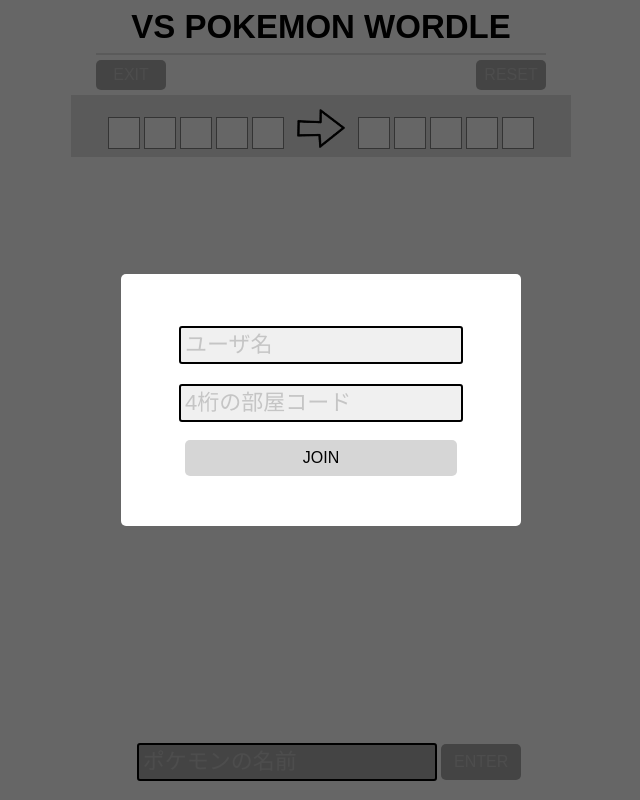
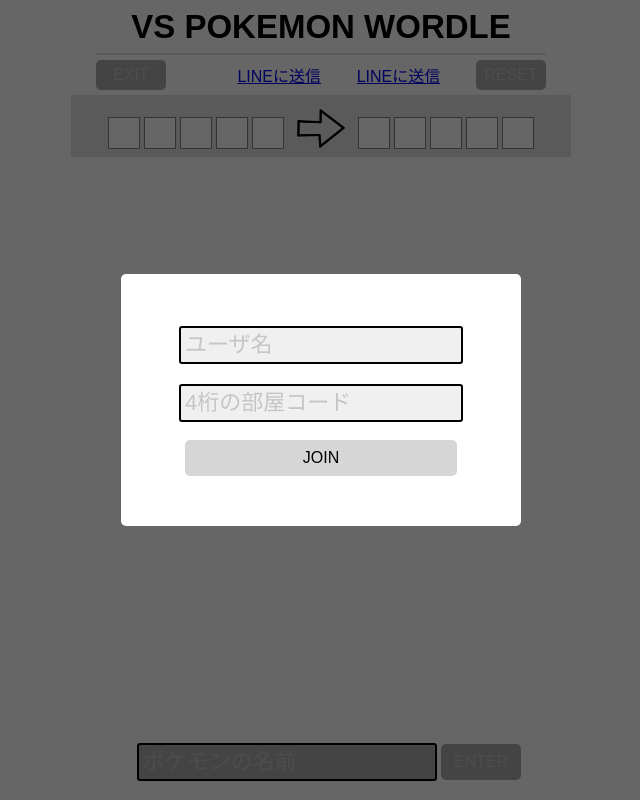
Before and after one commit to Yotty0404/VS_Pokemon_Wordle, a Flask app: page / in a window 1280 px wide. Shown: the whole page, without its empty margins (319-959 px from the left). Run offline with Flask 2, Linux system fonts and the light colour scheme; some libraries are stand-ins or nearby versions.

Commit message:
line共有機能確認

```diff
--- a/templates/home.html
+++ b/templates/home.html
@@ -44,6 +44,10 @@
             <!--</div>-->
             <input id="btn_exit" type="button" value="EXIT" class="btn" disabled="disabled">
             <p id="room_info" class="info"></p>
+            <div class="line-it-button" data-lang="ja" data-type="share-b" data-env="REAL" data-url="http://www.a-one-net.com/" data-color="default" data-size="small" data-count="false" data-ver="3" style="display: none;"></div>
+            <script src="https://www.line-website.com/social-plugins/js/thirdparty/loader.min.js" async="async" defer="defer"></script>
+            <a href="https://social-plugins.line.me/lineit/share?url=http://example.com">LINEに送信</a>
+            <a href="http://line.me/R/msg/text/?シェアされます http://example.com">LINEに送信</a>
             <input id="btn_reset" type="button" value="RESET" class="btn" disabled="disabled">
         </div>
     </div>
```
